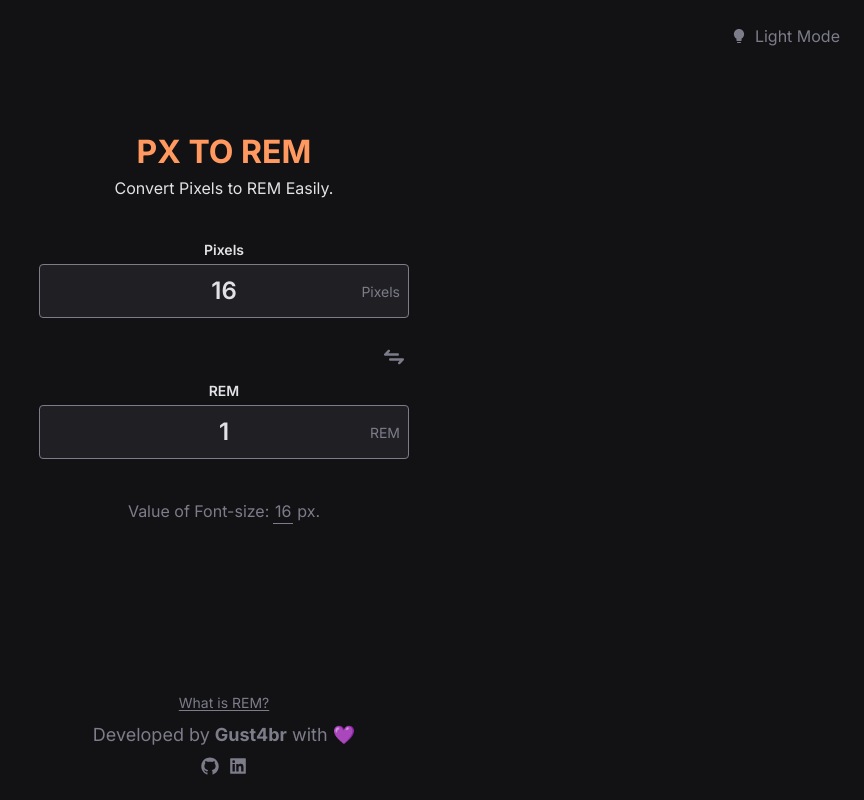
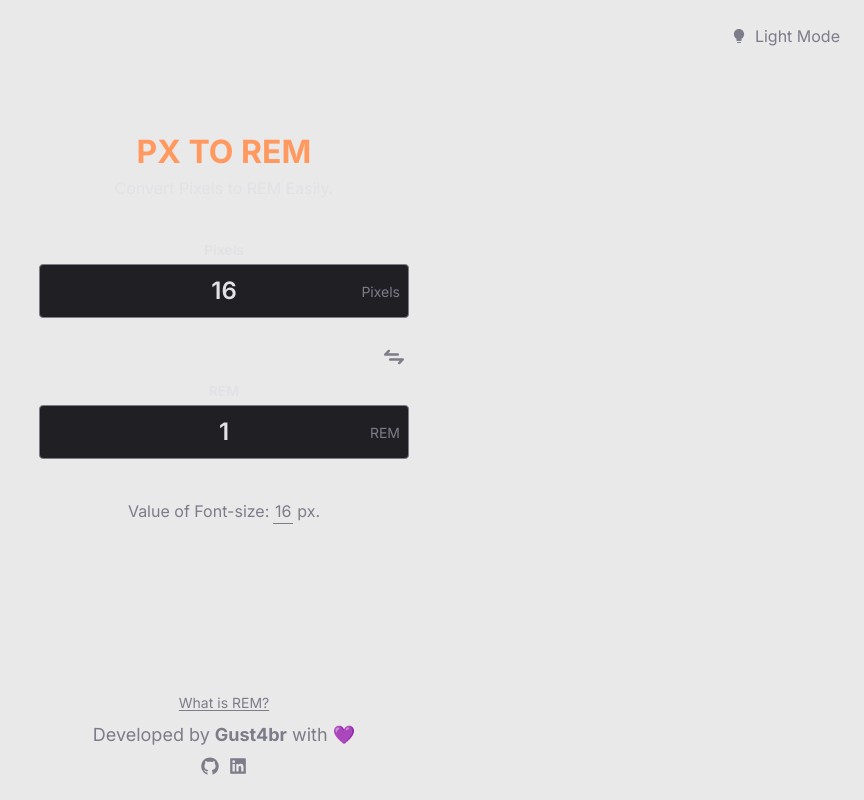
Before and after one commit to gust4br/px-to-rem, a React (Vite) app: page / in a window 1280 px wide. Shown: the whole page, without its empty margins (416-1280 px from the left). Built offline with nearby package versions, Linux system fonts and the light colour scheme.

Commit message:
feat: adds a new light background color and minor changes

```diff
--- a/src/App.tsx
+++ b/src/App.tsx
@@ -1,9 +1,8 @@
 import { useEffect, useState } from "react";
 import { CgArrowsExchangeAlt } from "react-icons/cg";
-import { TextInput } from "./components";
-import { Footer } from "./components/Footer";
-import { Header } from "./components/Header";
 import { useTheme } from "./contexts/ThemeContext";
+
+import { Header, TextInput, Footer } from "./components";
 
 export function App() {
   const [pixelsValue, setPixelsValue] = useState(16);
--- a/src/components/index.ts
+++ b/src/components/index.ts
@@ -1,3 +1,5 @@
-import { TextInput } from "./TextInput"
+import { Header } from "./Header";
+import { TextInput } from "./TextInput";
+import { Footer } from "./Footer";
 
-export { TextInput }
+export { Header, TextInput, Footer }
--- a/src/styles/global.css
+++ b/src/styles/global.css
@@ -6,7 +6,7 @@ body{
   background-color: #e1e1e6;
 }
 body .dark{
-  background-color: #121214;
+  background-color: #e9e9e9;
 }
 
 @layer base{
```
